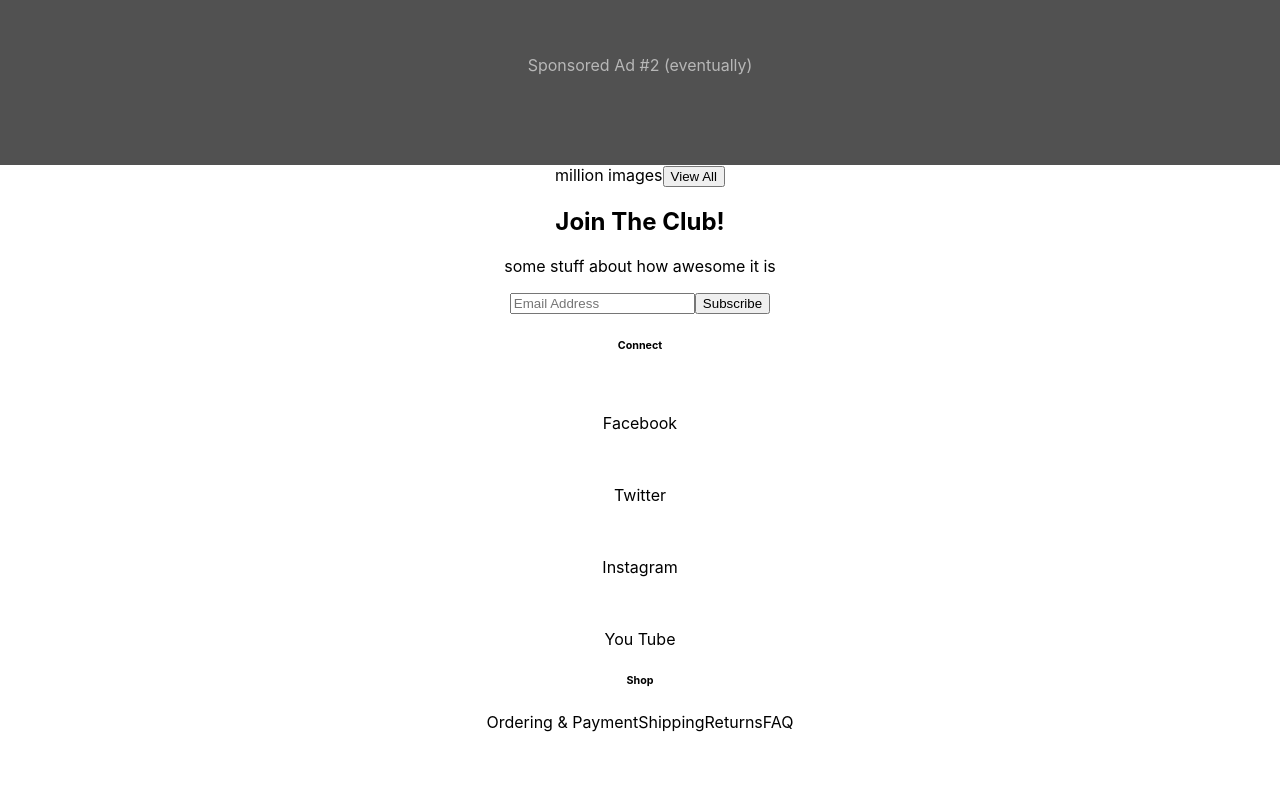
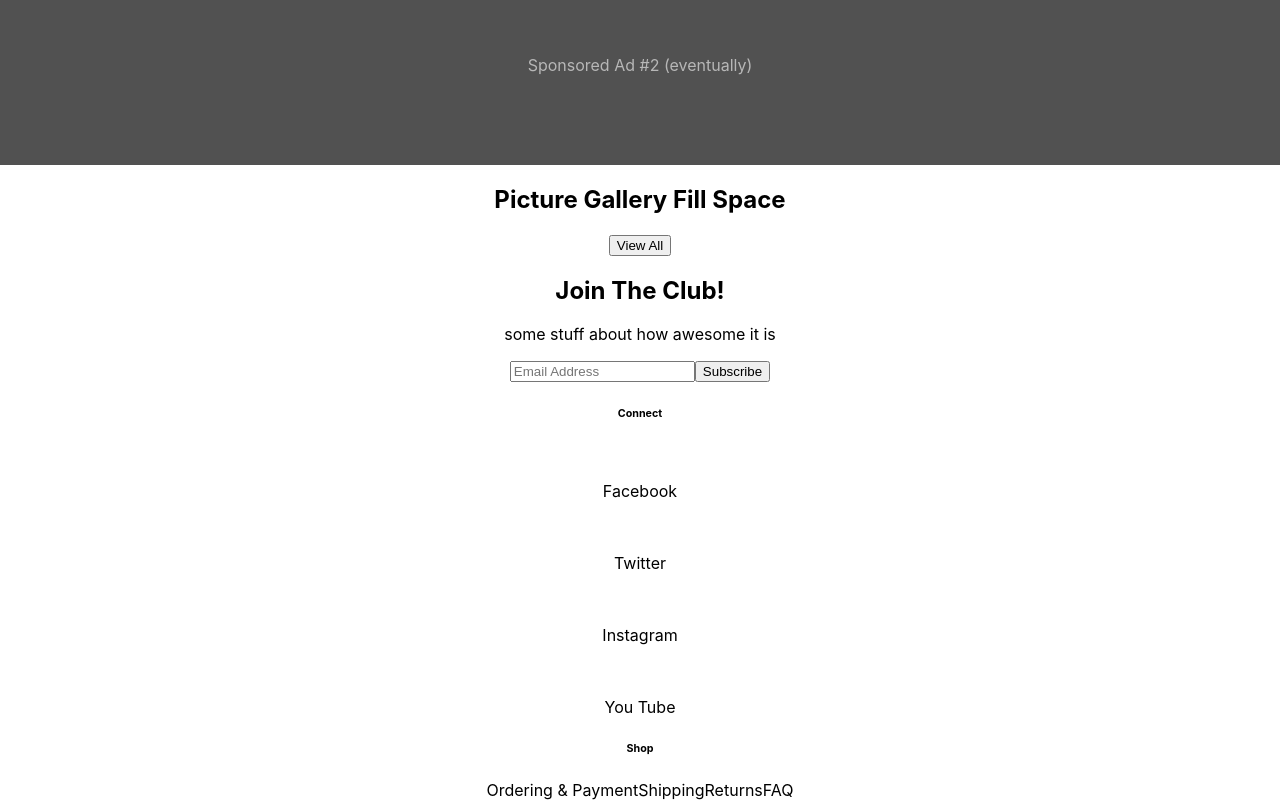
Before and after one commit to nickborbe/amp-client, a React (Create React App) app: page / in a window 1280 px wide. Shown: the part 3610-4410 px from the top of the page. Before the commit the page ends 4342 px from the top, so only its background shows below. Built offline with nearby package versions, Linux system fonts and the light colour scheme.

Commit message:
gallery additions

```diff
--- a/src/components/home-page.js
+++ b/src/components/home-page.js
@@ -143,9 +143,13 @@ class HomePage extends Component {
         Sponsored Ad #2 (eventually)
         </div>
 
+
+
       <section id="hp-gallery">
 
-      million images
+      <h2>Picture Gallery Fill Space</h2>
+
+
 
       <button>View All</button>
 
```
